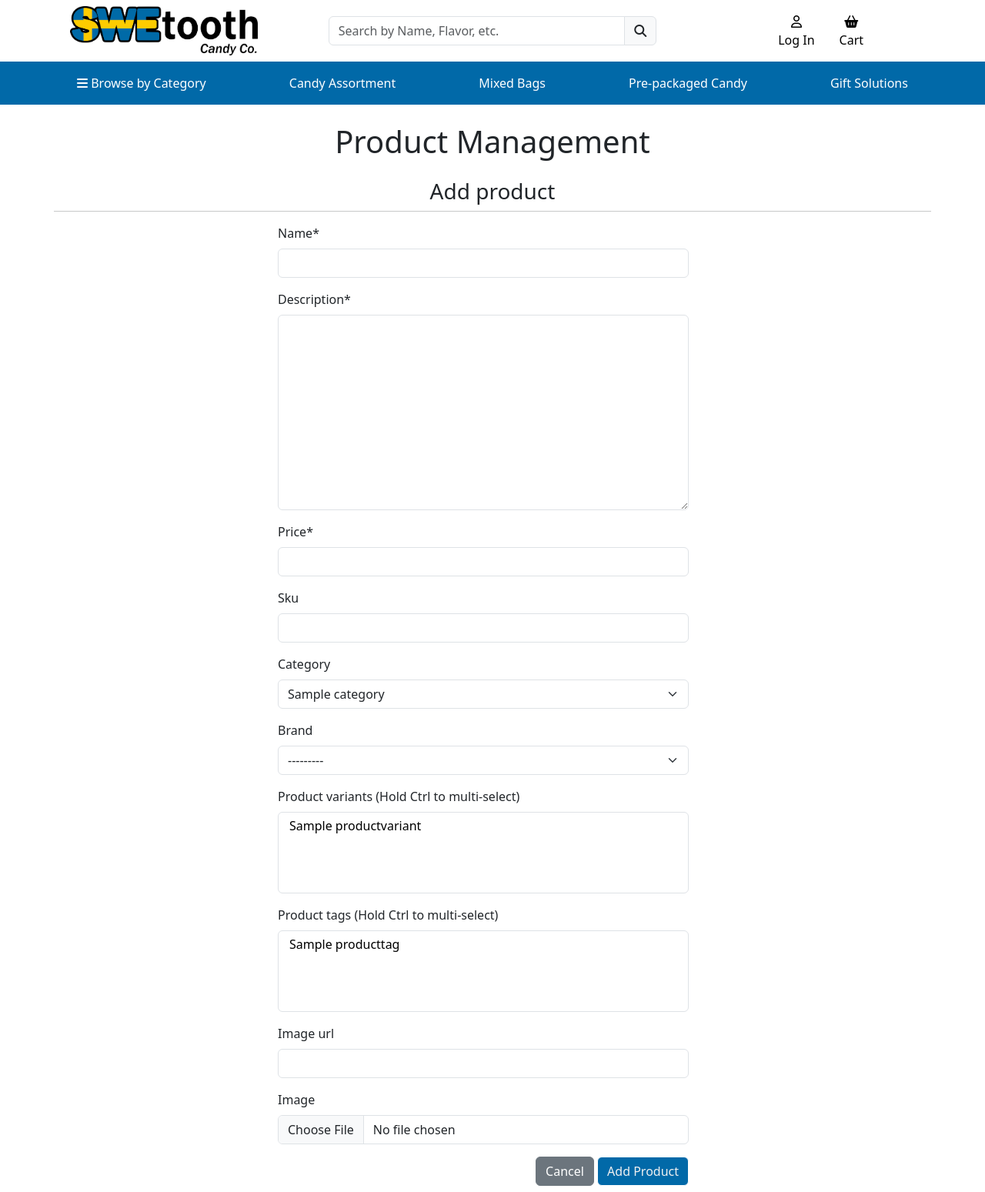
After one commit to AndreeeasN/pp5-project, a Django app: page /products/add/ in a window 1280 px wide. The commit adds this page. Shown: the whole page at 77% size. Run offline with Django 3.2, Linux system fonts and the light colour scheme; tables that the repository leaves empty hold one stand-in row (values such as "Sample post"); parts of the project's set-up code (start-up, migrations or seed data) failed here and were passed over; some libraries are stand-ins or nearby versions.

Commit message:
Add 'add product' functionality

```diff
--- /dev/null
+++ b/products/forms.py
@@ -0,0 +1,24 @@
+from django import forms
+from .models import Product, ProductVariant, Category
+
+
+class ProductForm(forms.ModelForm):
+    """
+    Forms for adding new products
+    """
+    class Meta:
+        model = Product
+        fields = '__all__'
+
+    def __init__(self, *args, **kwargs):
+        super().__init__(*args, **kwargs)
+        categories = Category.objects.all()
+        category_friendly = [(c.id, c.get_friendly_name()) for c in categories]
+        variants = ProductVariant.objects.all()
+        variant_friendly = [(v.id, v.get_friendly_name()) for v in variants]
+
+        multiSelectString = ' (Hold Ctrl to multi-select)'
+        self.fields['category'].choices = category_friendly
+        self.fields['product_variants'].choices = variant_friendly
+        self.fields['product_variants'].label += multiSelectString
+        self.fields['product_tags'].label += multiSelectString
--- /dev/null
+++ b/products/templates/products/add_product.html
@@ -0,0 +1,35 @@
+{% extends "base.html" %}
+{% load static %}
+
+{% block extra_css %}
+    <link rel="stylesheet" href="{% static 'checkout/css/checkout.css' %}">
+{% endblock %}
+
+{% block content%}
+<div class="container">
+    <div class="row">
+        <div class="col">
+            <!-- Header -->
+            <div class="row">
+                <div class="col text-center">
+                    <h1 class="py-4 m-0 ">Product Management</h1>
+                    <h2 class="fs-3 lead">Add product</h2>
+                </div>
+                <hr>
+            </div>
+        </div>
+        <div class="row">
+            <div class="col-12 col-md-6 offset-md-3">
+                <form method="POST" action="{% url 'add_product' %}" class="form mb-2" enctype="multipart/form-data">
+                    {% csrf_token %}
+                    {{ form | crispy }}
+                    <div class="text-end">
+                        <a class="btn btn-secondary" href="{% url 'products' %}">Cancel</a>
+                        <button class="btn btn-blue" type="submit">Add Product</button>
+                    </div>
+                </form>
+            </div>
+        </div>
+    </div>
+</div>
+{% endblock %}
--- a/products/urls.py
+++ b/products/urls.py
@@ -3,5 +3,6 @@ from . import views
 
 urlpatterns = [
     path('', views.all_products, name='products'),
-    path('<product_id>', views.product_detail, name="product_detail")
+    path('<int:product_id>/', views.product_detail, name="product_detail"),
+    path('add/', views.add_product, name="add_product"),
 ]
--- a/products/views.py
+++ b/products/views.py
@@ -2,6 +2,8 @@ from django.shortcuts import get_object_or_404, render, redirect, reverse
 from django.contrib import messages
 from django.db.models import Q
 from django.db.models.functions import Lower
+
+from products.forms import ProductForm
 from .models import Product, Category, ProductTag
 
 
@@ -83,3 +85,32 @@ def product_detail(request, product_id):
         'product': product,
     }
     return render(request, 'products/product_detail.html', context)
+
+
+def add_product(request):
+    """
+    Add a new product to the store
+    """
+    if request.method == 'POST':
+        form = ProductForm(request.POST, request.FILES)
+        if form.is_valid():
+            form.save()
+            messages.success(
+                request,
+                'Successfully added product!'
+                )
+            return redirect(reverse('add_product'))
+        else:
+            messages.error(
+                request,
+                'Failed to add product. Please ensure the form is valid.'
+                )
+    else:
+        form = ProductForm()
+
+    template = 'products/add_product.html'
+    context = {
+        'form': form,
+    }
+
+    return render(request, template, context)
--- a/templates/base.html
+++ b/templates/base.html
@@ -75,7 +75,8 @@
                             <li><a class="dropdown-item" href="{% url 'profile' %}">Profile</a></li>
                             {% if user.is_superuser %}
                                 <li><hr class="dropdown-divider"></li>
-                                <li><a class="dropdown-item" href="/admin">Admin Menu</a></li>
+                                <li><a class="dropdown-item" href="{% url 'add_product' %}">Add New Product</a></li>
+                                <li><a class="dropdown-item" href="/admin">Django Admin Menu</a></li>
                             {% endif %}
                             <li><hr class="dropdown-divider"></li>
                             <li><a id="button-logout" class="dropdown-item text-danger" href="{% url 'account_logout' %}">Sign Out</a></li>
```
Also changed, not shown: profiles/views.py (+7 -1 lines).
